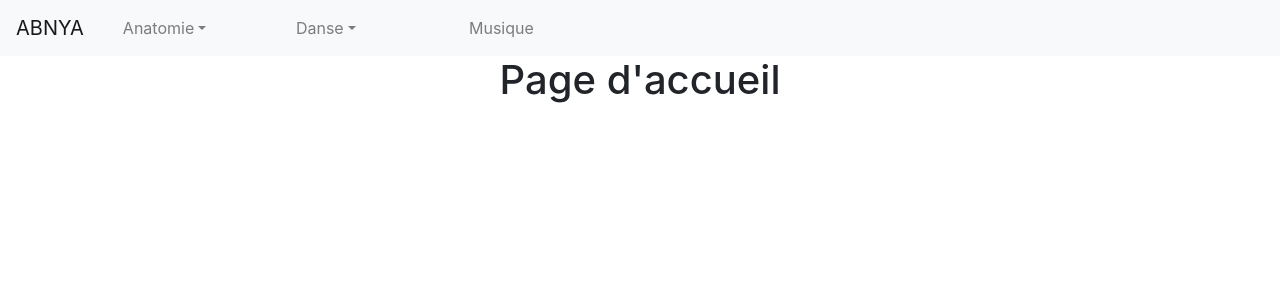
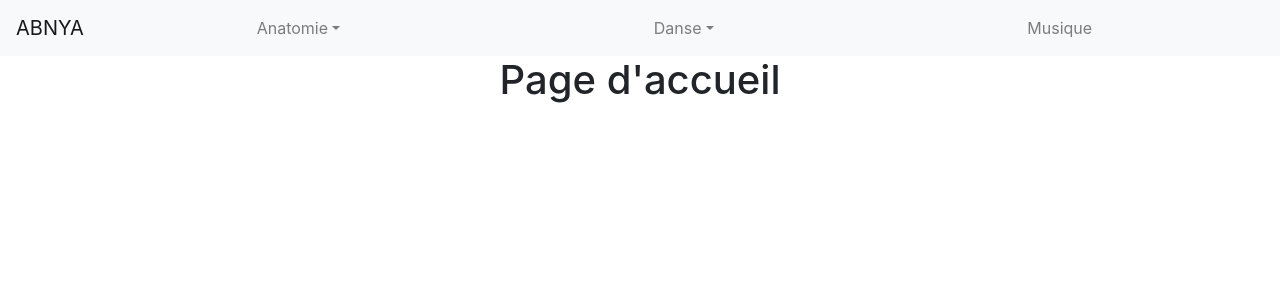
Before and after one commit to Bakhaw/ABNYA, a React (Create React App) app: page / in a window 1280 px wide. Shown: the top 300 px of the page. Built offline with nearby package versions, Linux system fonts and the light colour scheme; the HTML template or start-up script is replaced by a standard one.

Commit message:
Routing done, to do: CSS

```diff
--- a/src/App.js
+++ b/src/App.js
@@ -1,5 +1,7 @@
 import React, { Component } from 'react';
 import { BrowserRouter as Router, Route, Link } from 'react-router-dom';
+
+// Accueil
 import Accueil from './components/Accueil/Accueil';
 
 // Anatomie
@@ -29,10 +31,10 @@ class App extends Component {
               <span className="navbar-toggler-icon"></span>
             </button>
             <div className="collapse navbar-collapse" id="navbarNav">
-              <ul className="navbar-nav">
+              <ul className="navbar-nav col-md-12 d-flex justify-content-around">
 
                 {/* Anatomie Dropdown */}
-                <li className="nav-item dropdown col-md-6">
+                <li className="nav-item dropdown">
                   <a to="/anatomie" className="nav-link dropdown-toggle" href=""
                         id="navbarDropdown" role="button" data-toggle="dropdown"
                         aria-haspopup="true" aria-expanded="false">
@@ -46,7 +48,7 @@ class App extends Component {
                 </li>
 
                 {/* Danse Dropdown */}
-                <li className="nav-item dropdown col-md-6">
+                <li className="nav-item dropdown">
                   <a to="/danse" className="nav-link dropdown-toggle" href=""
                         id="navbarDropdown" role="button" data-toggle="dropdown"
                         aria-haspopup="true" aria-expanded="false">
@@ -60,7 +62,7 @@ class App extends Component {
                 </li>
 
                 {/* Musique Dropdown */}
-                <li className="nav-item col-md-6">
+                <li className="nav-item">
                   <Link to="/musique" className="nav-link" href="" role="button">
                         Musique
                   </Link>
@@ -72,19 +74,15 @@ class App extends Component {
           <Route exact path ="/" component={Accueil}/>
 
           {/* Routes Anatomie */}
-          {/* <Route exact path="/anatomie" component={Anatomie} /> */}
-          <Route exact path="/anatomie/cours" component={AnatomieAccueil}/>
-          <Route exact path="/anatomie/ajouter" component={AnatomieForm}/>
+          <Route path="/anatomie/cours" component={AnatomieAccueil}/>
+          <Route path="/anatomie/ajouter" component={AnatomieForm}/>
 
           {/* Routes Danse */}
-          {/* <Route exact path="/danse" component={Danse} /> */}
-          <Route exact path="/danse/cours" component={DanseAccueil}/>
-          <Route exact path="/danse/ajouter" component={DanseForm}/>
+          <Route path="/danse/cours" component={DanseAccueil}/>
+          <Route path="/danse/ajouter" component={DanseForm}/>
 
           {/* Routes Musique */}
-          {/* <Route exact path="/musique" component={Musique} /> */}
           <Route exact path="/musique" component={MusiqueAccueil}/>
-          {/* <Route exact path="/musique/ajouter" component={MusiqueForm}/> */}
 
         </div>
       </Router>
--- a/src/components/Musique/Accueil.js
+++ b/src/components/Musique/Accueil.js
@@ -23,14 +23,14 @@ class Accueil extends Component {
     return (
       <Router>
         <div>
-          <nav className="navbar navbar-expand-lg navbar-light bg-light">
+          <nav className="navbar navbar-expand-lg navbar-light" style={{ backgroundColor: '#e3f2fd' }}>
             <button className="navbar-toggler" type="button" data-toggle="collapse"
                     data-target="#navbarNav2" aria-controls="navbarNav" aria-expanded="false"
                     aria-label="Toggle navigation">
               <span className="navbar-toggler-icon"></span>
             </button>
             <div className="collapse navbar-collapse" id="navbarNav2">
-              <ul className="navbar-nav">
+              <ul className="navbar-nav col-md-12 d-flex justify-content-around">
 
                 {/* Analyse Dropdown */}
                 <li className="nav-item dropdown">
@@ -109,22 +109,22 @@ class Accueil extends Component {
           </nav>
 
           {/* Routes musique/analyse */}
-          <Route exact path="/musique/analyse/cours" component={AnalyseAccueil}/>
+          <Route path="/musique/analyse/cours" component={AnalyseAccueil}/>
           <Route path="/musique/analyse/ajouter" component={AnalyseForm}/>
 
           {/* Routes musique/culture-generale */}
-          <Route exact path="/musique/culture-generale/cours" component={CultureGeneraleAccueil}/>
+          <Route path="/musique/culture-generale/cours" component={CultureGeneraleAccueil}/>
           <Route path="/musique/culture-generale/ajouter" component={CultureGeneraleForm}/>
 
           {/* Routes musique/culture-reconnaissance-et-reproduction */}
-          <Route exact path="/musique/culture-reconnaissance-et-reproduction/cours"
+          <Route path="/musique/culture-reconnaissance-et-reproduction/cours"
                  component={CultureRRAccueil}/>
           <Route path="/musique/culture-reconnaissance-et-reproduction/ajouter"
                  component={CultureRRForm}/>
 
           {/* Routes musique/solfege */}
-          <Route exact path="/musique/solfege/cours" component={SolfegeAccueil}/>
-          <Route exact path="/musique/solfege/ajouter" component={SolfegeForm}/>
+          <Route path="/musique/solfege/cours" component={SolfegeAccueil}/>
+          <Route path="/musique/solfege/ajouter" component={SolfegeForm}/>
 
         </div>
       </Router>
```
